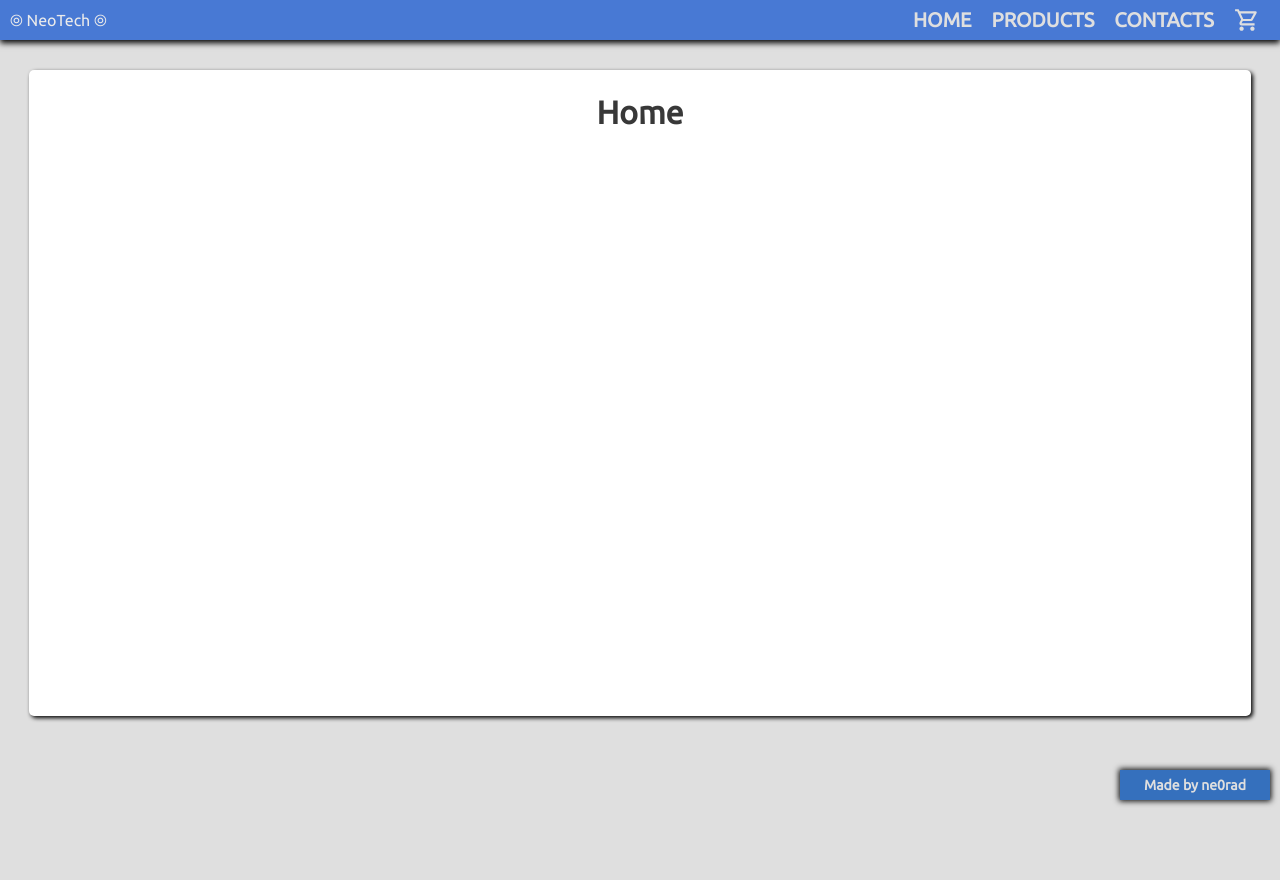
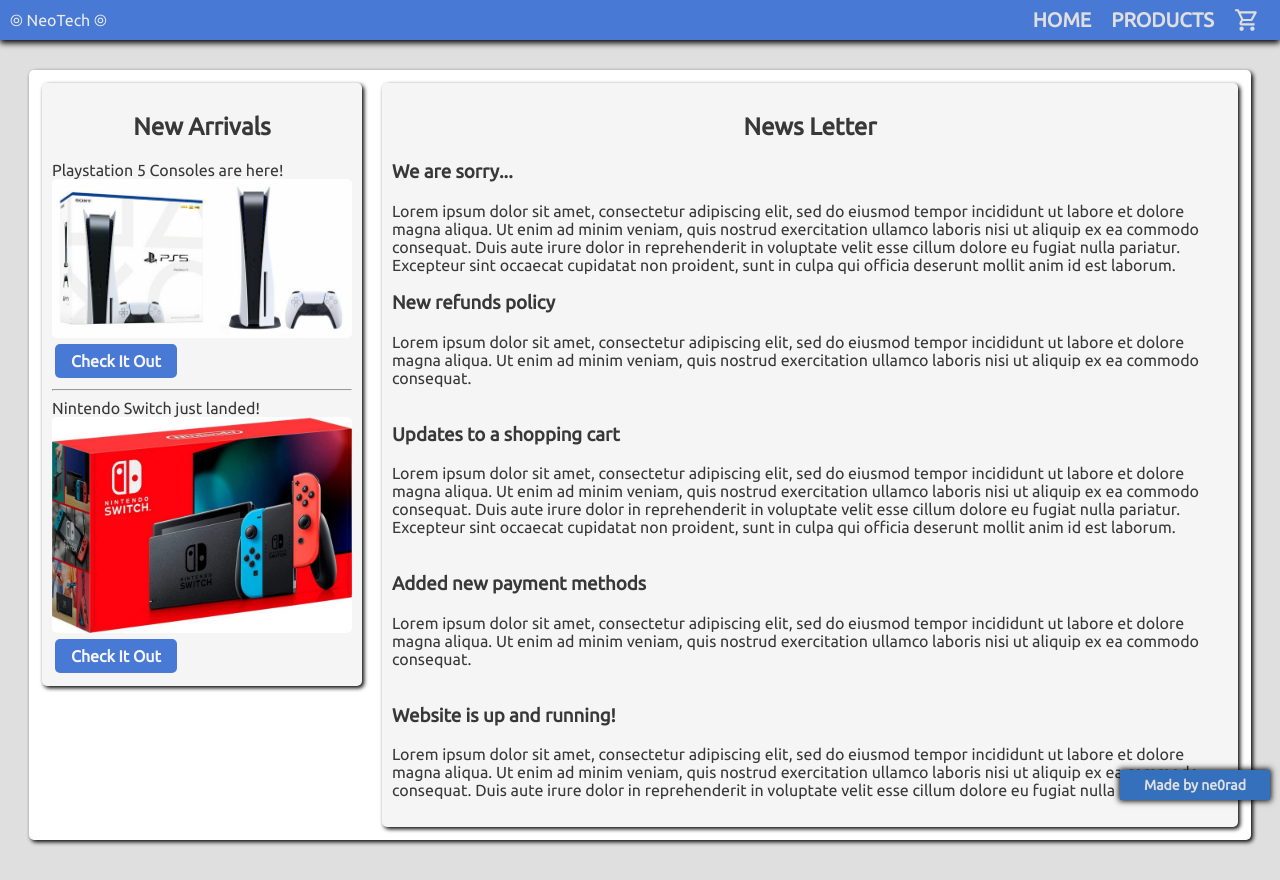
Before and after one commit to ne0rad/shopping_cart, a React (Create React App) app: page /#/ in a window 1280 px wide. Before the commit the page ends 800 px from the top, so only its background shows below. Built offline with nearby package versions, Linux system fonts and the light colour scheme.

Commit message:
Added Home Page

```diff
--- a/src/Components/Header.js
+++ b/src/Components/Header.js
@@ -9,7 +9,6 @@
             <div id="menu">
                 <Link className="menu-item" to={'/'}>Home</Link>
                 <Link className="menu-item" to={'/products'}>Products</Link>
-                <Link className="menu-item" to={'/contacts'}>Contacts</Link>
 
                 <div className="menu-item" onClick={toggleCart}>
                     <svg width="24" height="24" viewBox="0 0 24 24">
--- a/src/Components/Main.js
+++ b/src/Components/Main.js
@@ -1,7 +1,6 @@
 import { Routes, Route } from 'react-router-dom';
 import Home from '../Pages/Home';
 import Products from '../Pages/Products';
-import Contacts from '../Pages/Contacts';
 import NotFound from '../Pages/NotFound';
 
 function Main({ cart, cartQuantity, addToCart, changeQuantity, toggleCart, openCart, ProductsJSON, products }) {
@@ -20,7 +19,6 @@
                 ProductsJSON={ProductsJSON}
                 products={products}
             />} />
-            <Route path={'/contacts'} element={<Contacts />} />
             <Route path="*" element={<NotFound />} />
 
         </Routes>
--- a/src/Pages/Contacts.js
+++ /dev/null
@@ -1,9 +0,0 @@
-function Contacts() {
-    return (
-        <div id="Contacts" className="main">
-            <h1>Contacts</h1>
-        </div>
-    );
-}
-
-export default Contacts;
--- a/src/Pages/Home.js
+++ b/src/Pages/Home.js
@@ -1,8 +1,70 @@
+import { Link } from "react-router-dom";
+
 function Home() {
 
   return (
     <div id="Home" className="main">
-      <h1>Home</h1>
+      <div className="home">
+        <div className="home-item arrivals">
+          <center><h2>New Arrivals</h2></center>
+          <div>
+            <div>Playstation 5 Consoles are here!</div>
+            <img src={require(`./../images/products/4.jpeg`).default} alt={4} width="300px" />
+            <br />
+            <Link to={'/products'}><div className="btn">Check It Out</div></Link>
+          </div>
+          <hr />
+          <div>
+            <div>Nintendo Switch just landed!</div>
+            <img src={require(`./../images/products/2.jpeg`).default} alt={2} width="300px" />
+            <br />
+            <Link to={'/products'}><div className="btn">Check It Out</div></Link>
+          </div>
+        </div>
+        <div className="home-item news">
+          <center><h2>News Letter</h2></center>
+          <h3>We are sorry...</h3>
+          <div>
+            Lorem ipsum dolor sit amet,
+            consectetur adipiscing elit, sed do eiusmod tempor incididunt ut labore et dolore magna aliqua.
+            Ut enim ad minim veniam, quis nostrud exercitation ullamco laboris nisi ut aliquip ex ea commodo consequat.
+            Duis aute irure dolor in reprehenderit in voluptate velit esse cillum dolore eu fugiat nulla pariatur.
+            Excepteur sint occaecat cupidatat non proident, sunt in culpa qui officia deserunt mollit anim id est laborum.
+          </div>
+          <h3>New refunds policy</h3>
+          <div>
+            Lorem ipsum dolor sit amet,
+            consectetur adipiscing elit, sed do eiusmod tempor incididunt ut labore et dolore magna aliqua.
+            Ut enim ad minim veniam, quis nostrud exercitation ullamco laboris nisi ut aliquip ex ea commodo consequat.
+          </div>
+          <br />
+          <h3>Updates to a shopping cart</h3>
+          <div>
+            Lorem ipsum dolor sit amet,
+            consectetur adipiscing elit, sed do eiusmod tempor incididunt ut labore et dolore magna aliqua.
+            Ut enim ad minim veniam, quis nostrud exercitation ullamco laboris nisi ut aliquip ex ea commodo consequat.
+            Duis aute irure dolor in reprehenderit in voluptate velit esse cillum dolore eu fugiat nulla pariatur.
+            Excepteur sint occaecat cupidatat non proident, sunt in culpa qui officia deserunt mollit anim id est laborum.
+          </div>
+          <br />
+          <h3>Added new payment methods</h3>
+          <div>
+            Lorem ipsum dolor sit amet,
+            consectetur adipiscing elit, sed do eiusmod tempor incididunt ut labore et dolore magna aliqua.
+            Ut enim ad minim veniam, quis nostrud exercitation ullamco laboris nisi ut aliquip ex ea commodo consequat.
+          </div>
+          <br />
+          <h3>Website is up and running!</h3>
+          <div>
+            Lorem ipsum dolor sit amet,
+            consectetur adipiscing elit, sed do eiusmod tempor incididunt ut labore et dolore magna aliqua.
+            Ut enim ad minim veniam, quis nostrud exercitation ullamco laboris nisi ut aliquip ex ea commodo consequat.
+            Duis aute irure dolor in reprehenderit in voluptate velit esse cillum dolore eu fugiat nulla pariatur.
+          </div>
+          <br />
+        </div>
+        <div></div>
+      </div>
     </div>
   );
 }
--- a/src/Pages/Products.js
+++ b/src/Pages/Products.js
@@ -13,7 +13,7 @@
 
   return (
     <div id="Products" className="main">
-      <h1>Products</h1>
+      <h1>Check out our product selection!</h1>
       <ul className="products">
         {products.map((product) => {
           return (
--- a/src/styles/style.css
+++ b/src/styles/style.css
@@ -181,6 +181,33 @@
   margin: 0;
   padding: 0;
   max-width: 840px;
+}
+
+.home {
+  display: flex;
+  align-items: flex-start;
+  justify-content: space-between;
+  flex-wrap: wrap;
+  width: 100%;
+}
+
+.home img {
+  border-radius: 5px;
+}
+
+.home-item {
+  padding: 10px;
+  margin: 10px;
+  background-color: var(--card-bg);
+  border-radius: 5px;
+  box-shadow: 2px 2px 4px 0 black;
+}
+.arrivals {
+  max-width: min-content;
+}
+.news {
+  flex: 1;
+  min-width: 300px;
 }
 
 .product-wrap {
@@ -409,3 +436,10 @@
     display: none;
   }
 }
+
+@media screen and (max-width: 715px) {
+  .home {
+    justify-content: center;
+    flex: 1;
+  }
+}
```
